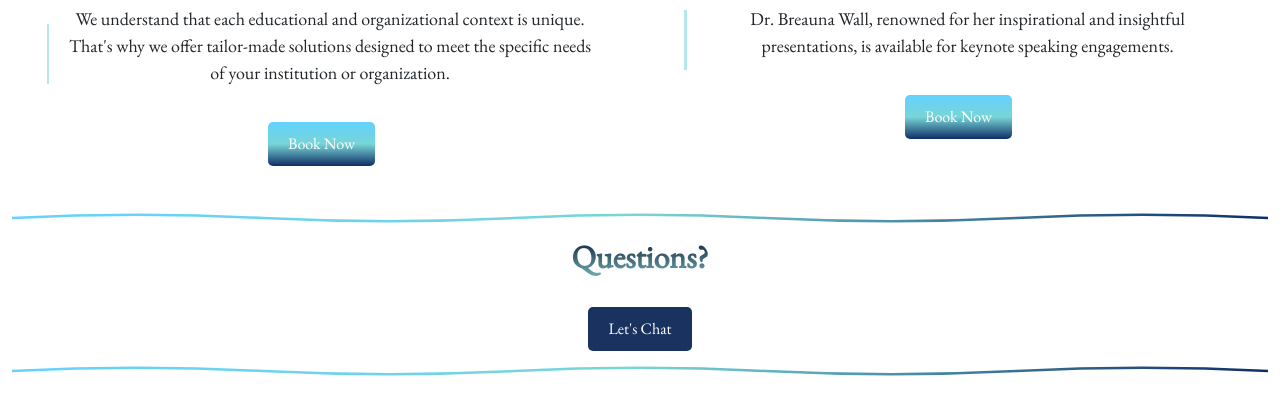
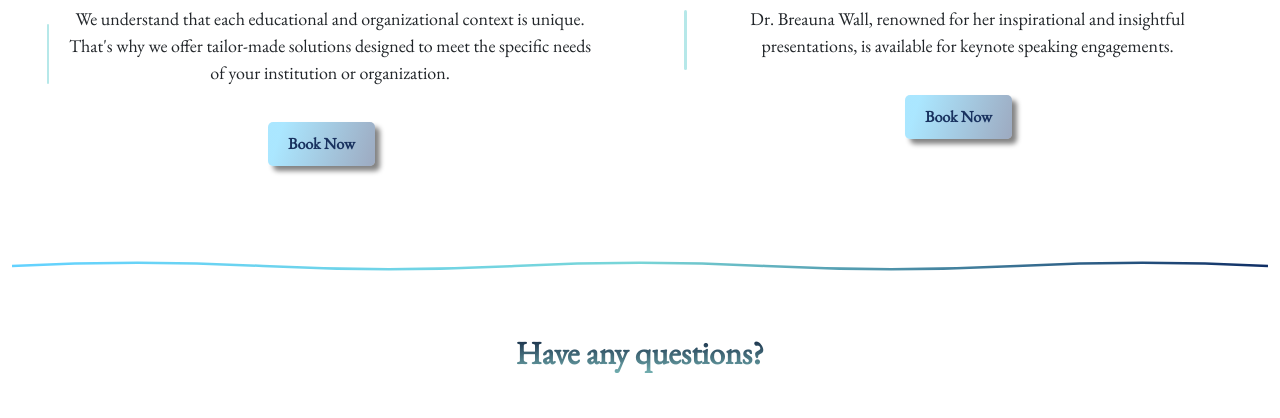
Before and after one commit to DemiScript/CollaborativeEdSolutions, a website: page pages/services.html in a window 1280 px wide. Shown: the part 2005-2423 px from the top of the page. Drawn offline with nearby package versions, Linux system fonts and the light colour scheme.

Commit message:
fixed services styles

```diff
--- a/pages/services.html
+++ b/pages/services.html
@@ -200,7 +200,7 @@
 
     </div>
     <!--Questions/Contact-->
-    <div class="container-fluid questions-container">
+    <div class="container-fluid questions-container my-5">
       <svg class="curvy-line" viewBox="0 0 1000 20">
         <!-- Original line -->
         <path
@@ -218,9 +218,10 @@
           </linearGradient>
         </defs>
       </svg>
-      <h1 class="call-to-action-text">Questions?</h1>
+      <h1 class="call-to-action-text my-5">Have any questions?</h1>
       <a href="/pages/contact.html">
-        <button class="lets-chat-button">Let's Chat</button>
+        <button class="lets-chat-button mb-5 shadow"
+                style="width: 10rem">Let's Chat</button>
       </a>
       <svg class="curvy-line" viewBox="0 0 1000 20">
         <!-- Original line -->
--- a/styles/services.css
+++ b/styles/services.css
@@ -50,6 +50,7 @@ body {
   background-color: #b6e8e9;
   display: inline-block;
   margin-bottom: 20px;
+  border-radius: 5px;
 }
 
 .services-text {
@@ -74,6 +75,7 @@ body {
   display: inline-block;
   margin-right: 15px;
   vertical-align: top;
+  border-radius: 5px;
 }
 
 .description-text {
@@ -86,9 +88,11 @@ body {
   margin-top: 10px;
 }
 .book-now-button {
-  background: linear-gradient(180deg, #63d2ff 0%, #78d5d7 50%, #0f2e65 100%);
+    background: rgb(99,210,255);
+    background: linear-gradient(108deg, rgba(99,210,255,0.542454481792717) 13%, rgba(15,46,101,0.40800070028011204) 100%);
     border: none;
-  color: white;
+    color: #19325F;
+    font-weight: bold;
     padding: 10px 20px;
     font-size: 16px;
     cursor: pointer;
@@ -97,6 +101,12 @@ body {
     max-width: 200px;
     margin-left: auto;
     margin-right: auto;
+    box-shadow: 5px 5px 5px rgba(0, 0, 0, 0.486);
+}
+.book-now-button:hover {
+  background: #19325F;
+  color: white;
+  transition: 0.3s;
 }
 .service-card {
   background-color: rgba(96, 151, 205, 0.28);
```
Lines whose indentation alone changed are shown as unchanged.
